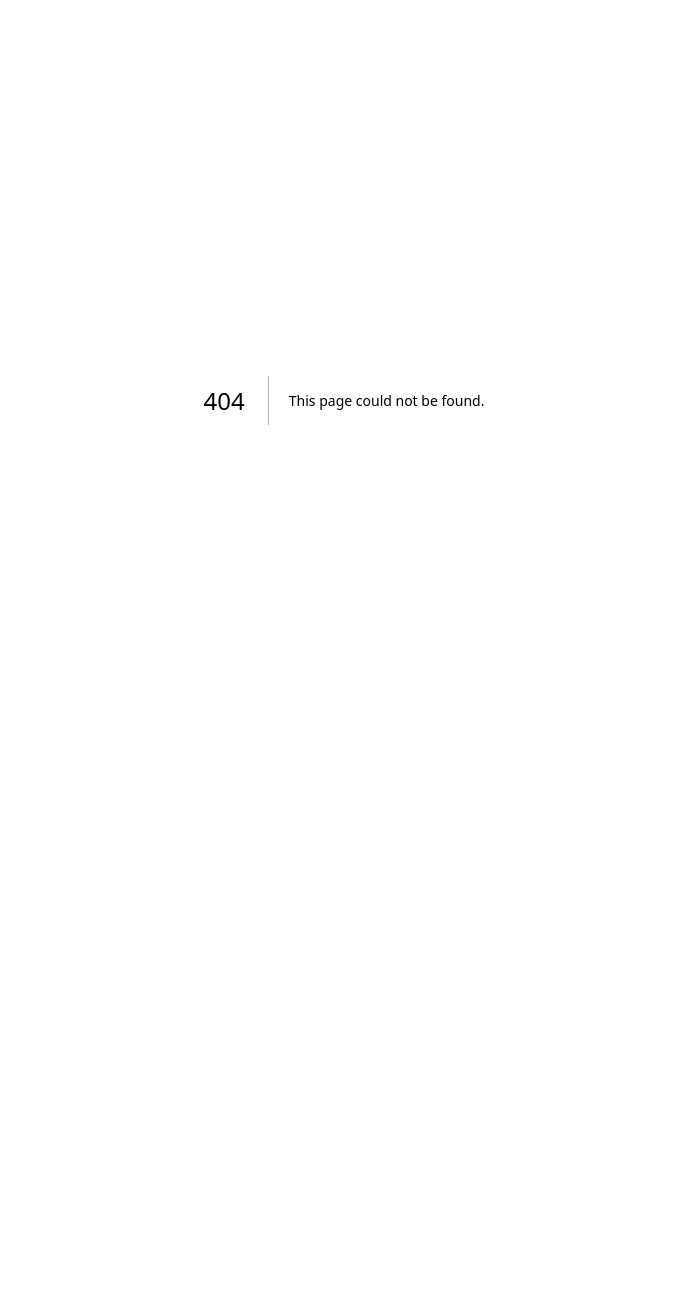
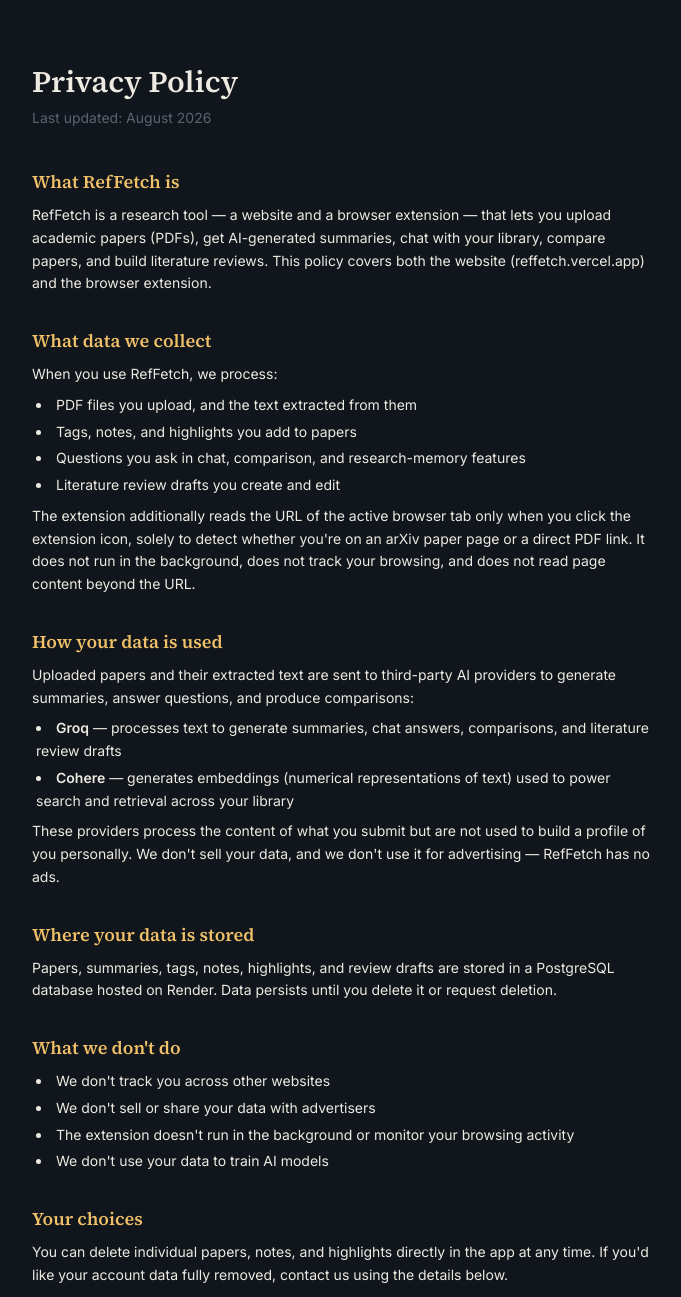
Before and after one commit to Dhruv2991/RefFetch, a Next.js app in the folder frontend/: page /privacy in a window 1280 px wide. Before the commit this address had no page. Shown: the top 1297 px of the page, without its empty margins (296-977 px from the left). Before the commit the page ends 800 px from the top, so only its background shows below. Built offline with nearby package versions, Linux system fonts and the light colour scheme.

Commit message:
Add privacy policy page

```diff
--- /dev/null
+++ b/frontend/app/privacy/page.tsx
@@ -0,0 +1,110 @@
+export const metadata = {
+  title: "Privacy Policy — RefFetch",
+};
+
+export default function PrivacyPolicy() {
+  return (
+    <main className="min-h-screen bg-ink grain-surface">
+      <div className="max-w-2xl mx-auto px-6 py-16">
+        <h1 className="font-serif text-3xl font-semibold text-paper mb-2">
+          <span className="highlight-mark">Privacy Policy</span>
+        </h1>
+        <p className="text-paper-faint text-sm mb-10">Last updated: August 2026</p>
+
+        <div className="space-y-8 text-paper text-sm leading-relaxed">
+          <section>
+            <h2 className="font-serif text-lg font-semibold text-gold-bright mb-2">What RefFetch is</h2>
+            <p>
+              RefFetch is a research tool — a website and a browser extension — that lets you upload academic
+              papers (PDFs), get AI-generated summaries, chat with your library, compare papers, and build
+              literature reviews. This policy covers both the website (reffetch.vercel.app) and the browser
+              extension.
+            </p>
+          </section>
+
+          <section>
+            <h2 className="font-serif text-lg font-semibold text-gold-bright mb-2">What data we collect</h2>
+            <p className="mb-2">When you use RefFetch, we process:</p>
+            <ul className="list-disc list-inside space-y-1 ml-1">
+              <li>PDF files you upload, and the text extracted from them</li>
+              <li>Tags, notes, and highlights you add to papers</li>
+              <li>Questions you ask in chat, comparison, and research-memory features</li>
+              <li>Literature review drafts you create and edit</li>
+            </ul>
+            <p className="mt-2">
+              The extension additionally reads the URL of the active browser tab only when you click the
+              extension icon, solely to detect whether you're on an arXiv paper page or a direct PDF link. It
+              does not run in the background, does not track your browsing, and does not read page content
+              beyond the URL.
+            </p>
+          </section>
+
+          <section>
+            <h2 className="font-serif text-lg font-semibold text-gold-bright mb-2">How your data is used</h2>
+            <p>
+              Uploaded papers and their extracted text are sent to third-party AI providers to generate
+              summaries, answer questions, and produce comparisons:
+            </p>
+            <ul className="list-disc list-inside space-y-1 ml-1 mt-2">
+              <li>
+                <strong className="text-paper">Groq</strong> — processes text to generate summaries, chat
+                answers, comparisons, and literature review drafts
+              </li>
+              <li>
+                <strong className="text-paper">Cohere</strong> — generates embeddings (numerical
+                representations of text) used to power search and retrieval across your library
+              </li>
+            </ul>
+            <p className="mt-2">
+              These providers process the content of what you submit but are not used to build a profile of
+              you personally. We don't sell your data, and we don't use it for advertising — RefFetch has no
+              ads.
+            </p>
+          </section>
+
+          <section>
+            <h2 className="font-serif text-lg font-semibold text-gold-bright mb-2">Where your data is stored</h2>
+            <p>
+              Papers, summaries, tags, notes, highlights, and review drafts are stored in a PostgreSQL database
+              hosted on Render. Data persists until you delete it or request deletion.
+            </p>
+          </section>
+
+          <section>
+            <h2 className="font-serif text-lg font-semibold text-gold-bright mb-2">What we don't do</h2>
+            <ul className="list-disc list-inside space-y-1 ml-1">
+              <li>We don't track you across other websites</li>
+              <li>We don't sell or share your data with advertisers</li>
+              <li>The extension doesn't run in the background or monitor your browsing activity</li>
+              <li>We don't use your data to train AI models</li>
+            </ul>
+          </section>
+
+          <section>
+            <h2 className="font-serif text-lg font-semibold text-gold-bright mb-2">Your choices</h2>
+            <p>
+              You can delete individual papers, notes, and highlights directly in the app at any time. If you'd
+              like your account data fully removed, contact us using the details below.
+            </p>
+          </section>
+
+          <section>
+            <h2 className="font-serif text-lg font-semibold text-gold-bright mb-2">Changes to this policy</h2>
+            <p>
+              If this policy changes, the "Last updated" date at the top of this page will change accordingly.
+              Continued use of RefFetch after an update means you accept the revised policy.
+            </p>
+          </section>
+
+          <section>
+            <h2 className="font-serif text-lg font-semibold text-gold-bright mb-2">Contact</h2>
+            <p>
+              Questions about this policy or your data can be sent to{" "}
+              <span className="text-teal font-mono">ddhruvgnayak@gmail.com</span>.
+            </p>
+          </section>
+        </div>
+      </div>
+    </main>
+  );
+}
```
